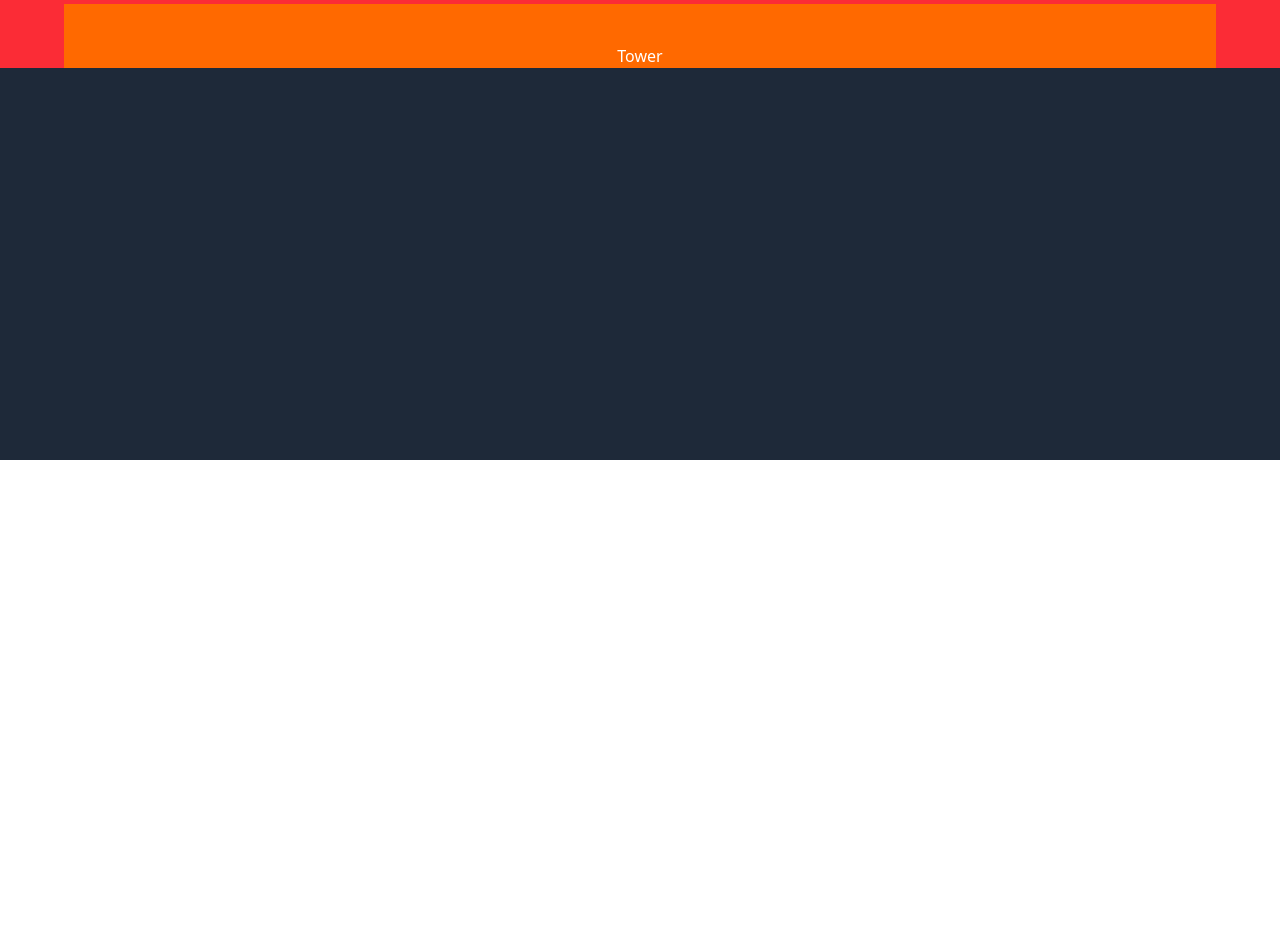
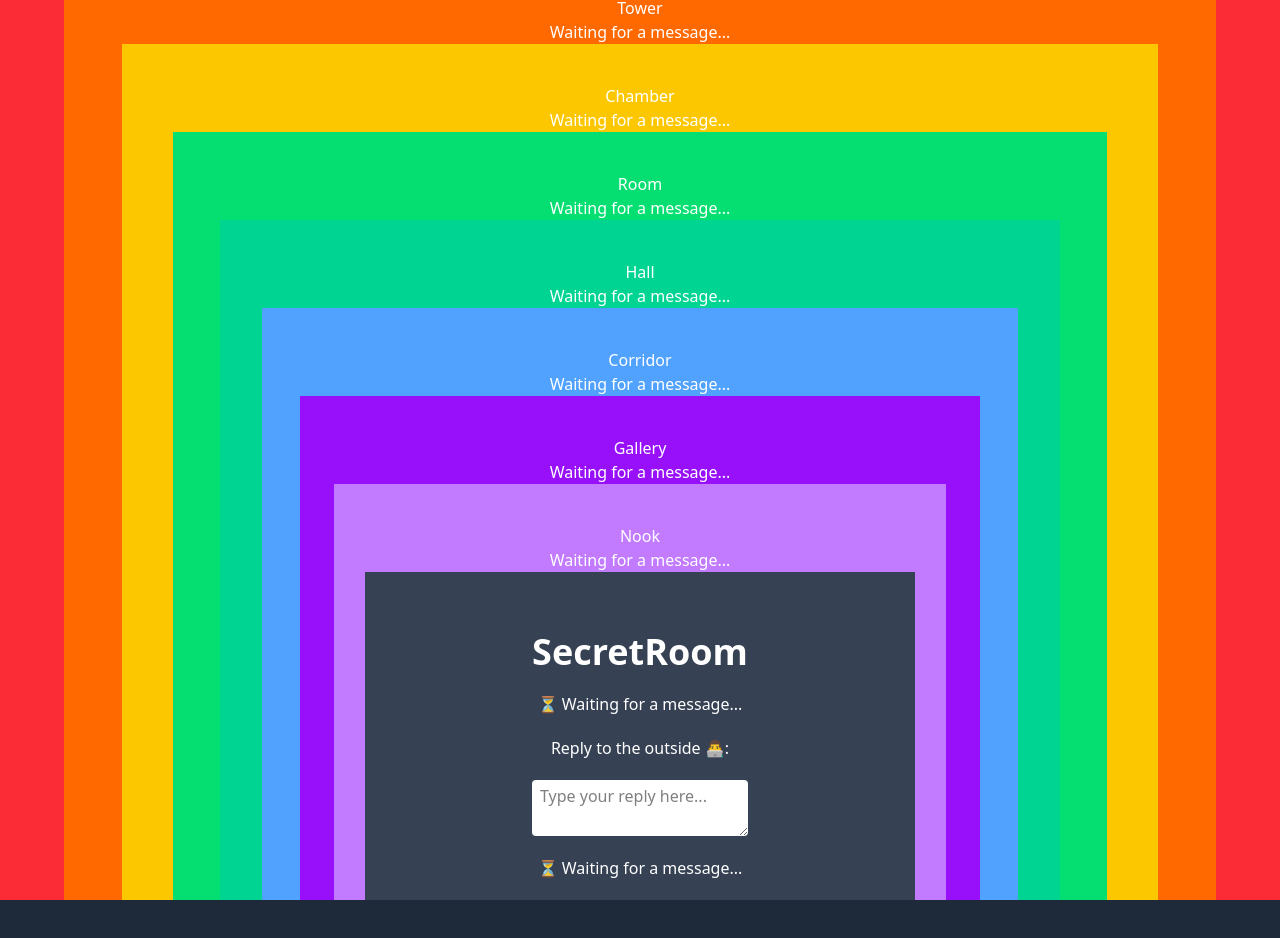
Before and after one commit to AshaJenvasu/week-08-react-castle-rooms, a React (Vite) app: page / in a window 1280 px wide. Shown: the part 340-1278 px from the top of the page. Before the commit the page ends 800 px from the top, so only its background shows below. Built offline with nearby package versions, Linux system fonts and the light colour scheme.

Commit message:
Add: set up all file jsx with prototype castle

```diff
--- a/src/App.jsx
+++ b/src/App.jsx
@@ -1,17 +1,32 @@
-import Castle from "./components/Castle.jsx";
+import Castle from "./components/01_Castle.jsx";
+import { useState } from "react";
+import SecretRoom from "./components/09_SecretRoom.jsx";
 
 export default function App() {
+  const [question, setQuestion] = useState();
+  const [answer, setAnswer] = useState();
+  const handleQuestion = (e) => {
+    console.log(e);
+    setQuestion(e.target.value);
+  };
+
+  const handleAnswer = (e) => {
+    console.log(e);
+    setAnswer(e.target.value);
+  };
+
   return (
     <div className="pb-80 py-10 gap-y-4 flex flex-col justify-center items-center min-h-screen bg-gray-800 text-white">
       <p className="text-purple-300">Message for JSD12:</p>
 
       <span className="text-yellow-300">
-        {/* question or waiting for a message */}
+        {/* question or waiti ng for a message */}
+        {question ? question : "Waiting for a message..."}
       </span>
 
       <textarea
-        value="banana"
-        onChange=""
+        value={question}
+        onChange={handleQuestion}
         className="bg-white text-black rounded px-2 py-1"
         placeholder="Type your message here..."
       />
@@ -21,7 +36,7 @@ export default function App() {
           {/* reply or waiting for a reply */}
         </span>
       </p>
-      <Castle />
+      <Castle question={question} answer={answer} handleAnswer={handleAnswer} />
     </div>
   );
 }
--- /dev/null
+++ b/src/components/01_Castle.jsx
@@ -0,0 +1,10 @@
+import Tower from "./02_Tower.jsx";
+
+export default function Castle({ question, answer, handleAnswer }) {
+  return (
+    <div className="flex flex-col justify-center items-center pt-10 bg-red-500 w-full">
+      <h1>Castle</h1>
+      <Tower question={question} answer={answer} handleAnswer={handleAnswer} />
+    </div>
+  );
+}
--- /dev/null
+++ b/src/components/02_Tower.jsx
@@ -0,0 +1,14 @@
+import Chamber from "./03_Chamber.jsx";
+export default function Tower({ question, answer, handleAnswer }) {
+  return (
+    <div className="flex flex-col justify-center items-center pt-10 bg-orange-500 w-[90%]">
+      <h1>Tower</h1>
+      {question ? question : "Waiting for a message..."}
+      <Chamber
+        question={question}
+        answer={answer}
+        handleAnswer={handleAnswer}
+      />
+    </div>
+  );
+}
--- /dev/null
+++ b/src/components/03_Chamber.jsx
@@ -0,0 +1,11 @@
+import Room from "./04_Room";
+
+export default function Chamber({ question, answer, handleAnswer }) {
+  return (
+    <div className="flex flex-col justify-center items-center pt-10 bg-yellow-400 w-[90%]">
+      <h1>Chamber</h1>
+      {question ? question : "Waiting for a message..."}
+      <Room question={question} answer={answer} handleAnswer={handleAnswer} />
+    </div>
+  );
+}
--- /dev/null
+++ b/src/components/04_Room.jsx
@@ -0,0 +1,11 @@
+import Hall from "./05_Hall";
+
+export default function Room({ question, answer, handleAnswer }) {
+  return (
+    <div className="flex flex-col justify-center items-center pt-10 bg-green-400 w-[90%]">
+      <h1>Room</h1>
+      {question ? question : "Waiting for a message..."}
+      <Hall question={question} answer={answer} handleAnswer={handleAnswer} />
+    </div>
+  );
+}
--- /dev/null
+++ b/src/components/05_Hall.jsx
@@ -0,0 +1,15 @@
+import Corridor from "./06_Corridor";
+
+export default function Hall({ question, answer, handleAnswer }) {
+  return (
+    <div className="flex flex-col justify-center items-center pt-10 bg-emerald-400 w-[90%]">
+      <h1>Hall</h1>
+      {question ? question : "Waiting for a message..."}
+      <Corridor
+        question={question}
+        answer={answer}
+        handleAnswer={handleAnswer}
+      />
+    </div>
+  );
+}
--- /dev/null
+++ b/src/components/06_Corridor.jsx
@@ -0,0 +1,15 @@
+import Gallery from "./07_Gallery";
+
+export default function Corridor({ question, answer, handleAnswer }) {
+  return (
+    <div className="flex flex-col justify-center items-center pt-10 bg-blue-400 w-[90%]">
+      <h1>Corridor</h1>
+      {question ? question : "Waiting for a message..."}
+      <Gallery
+        question={question}
+        answer={answer}
+        handleAnswer={handleAnswer}
+      />
+    </div>
+  );
+}
--- /dev/null
+++ b/src/components/07_Gallery.jsx
@@ -0,0 +1,11 @@
+import Nook from "./08_Nook";
+
+export default function Gallery({ question, answer, handleAnswer }) {
+  return (
+    <div className="flex flex-col justify-center items-center pt-10 bg-purple-600 w-[90%]">
+      <h1>Gallery</h1>
+      {question ? question : "Waiting for a message..."}
+      <Nook question={question} answer={answer} handleAnswer={handleAnswer} />
+    </div>
+  );
+}
--- /dev/null
+++ b/src/components/08_Nook.jsx
@@ -0,0 +1,15 @@
+import SecretRoom from "./09_SecretRoom";
+
+export default function Nook({ question, answer, handleAnswer }) {
+  return (
+    <div className="flex flex-col justify-center items-center pt-10 bg-purple-400 w-[90%]">
+      <h1>Nook</h1>
+      {question ? question : "Waiting for a message..."}
+      <SecretRoom
+        question={question}
+        answer={answer}
+        handleAnswer={handleAnswer}
+      />
+    </div>
+  );
+}
--- /dev/null
+++ b/src/components/09_SecretRoom.jsx
@@ -0,0 +1,21 @@
+export default function SecretRoom({ question, answer, handleAnswer }) {
+  return (
+    <div className="flex flex-col justify-center items-center pt-10 bg-gray-700 w-[90%]">
+      <h1 className="font-bold text-4xl p-5">SecretRoom</h1>
+      <p>
+        <span> {question ? question : " ⏳ Waiting for a message..."}</span>
+      </p>
+      <p className="py-5">Reply to the outside 👨‍💻:</p>
+      <textarea
+        value={answer}
+        onChange={handleAnswer}
+        className="bg-white text-black rounded px-2 py-1"
+        placeholder="Type your reply here..."
+      />
+      <p className="py-5">
+        {" "}
+        <span> {answer ? answer : " ⏳ Waiting for a message..."}</span>
+      </p>
+    </div>
+  );
+}
--- a/src/components/Castle.jsx
+++ /dev/null
@@ -1,10 +0,0 @@
-import Tower from "./Tower.jsx";
-
-export default function Castle() {
-  return (
-    <div className="flex flex-col justify-center items-center pt-10 bg-red-500 w-full">
-      <h1>Castle</h1>
-      <Tower />
-    </div>
-  );
-}
--- a/src/components/Tower.jsx
+++ /dev/null
@@ -1,10 +0,0 @@
-import React from "react";
-
-export default function Tower() {
-  return (
-    <div className="flex flex-col justify-center items-center pt-10 bg-orange-500 w-[90%]">
-      {" "}
-      <h1>Tower</h1>
-    </div>
-  );
-}
```
